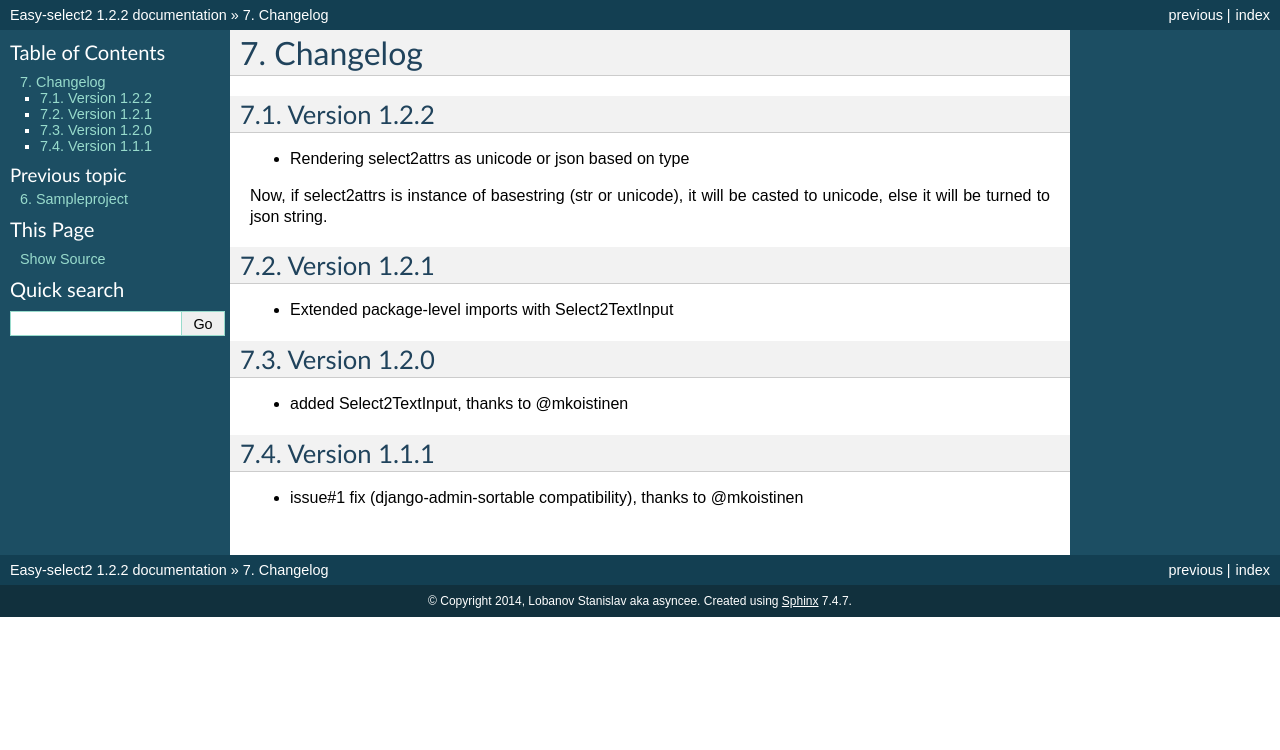
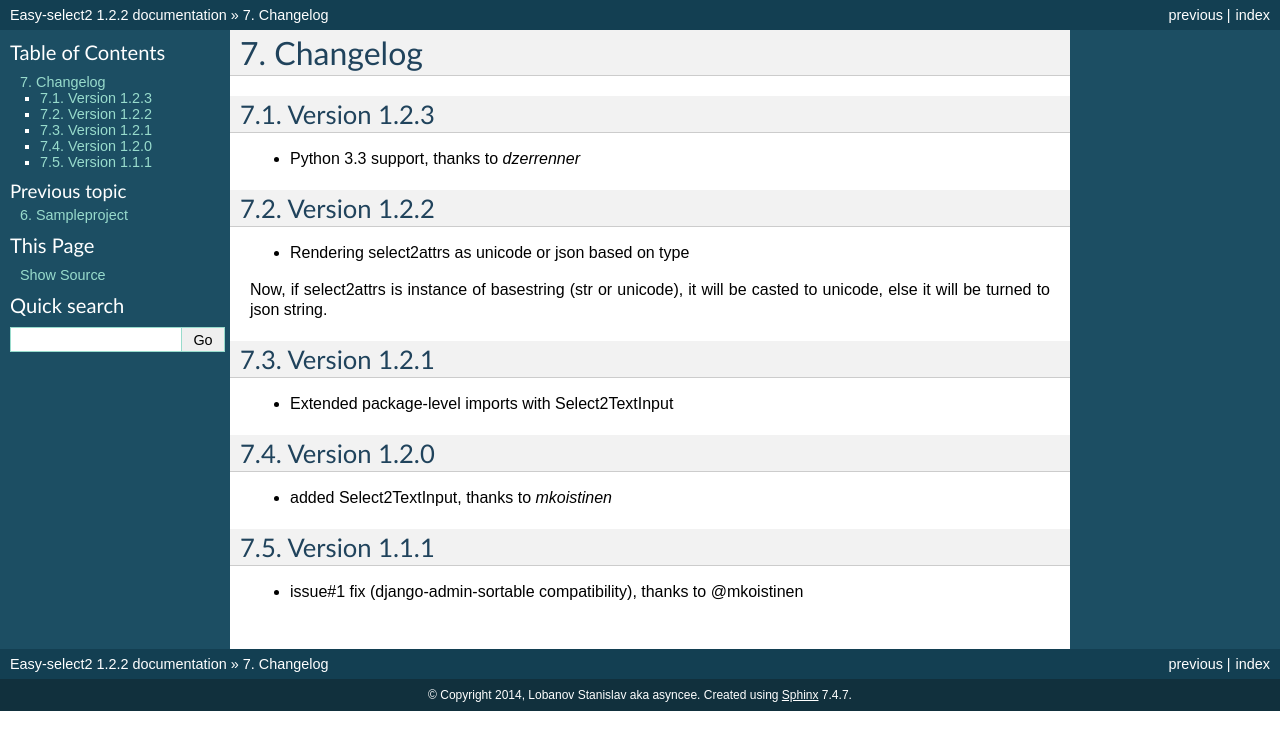
Before and after one commit to asyncee/django-easy-select2, a Sphinx documentation site: the page built from docs/source/changelog.rst, in a window 1280 px wide. Shown: the top 750 px of the page. Built offline with Sphinx 7.4.7, drawn with Linux system fonts in a browser that asks for light colours.

Commit message:
Docs for version 1.2.3

```diff
--- a/docs/source/changelog.rst
+++ b/docs/source/changelog.rst
@@ -1,5 +1,9 @@
 Changelog
 =========
+
+Version 1.2.3
+-------------
+- Python 3.3 support, thanks to *dzerrenner*
 
 Version 1.2.2
 -------------
@@ -14,7 +18,7 @@ Version 1.2.1
 
 Version 1.2.0
 -------------
-- added Select2TextInput, thanks to @mkoistinen
+- added Select2TextInput, thanks to *mkoistinen*
 
 Version 1.1.1
 -------------
```
